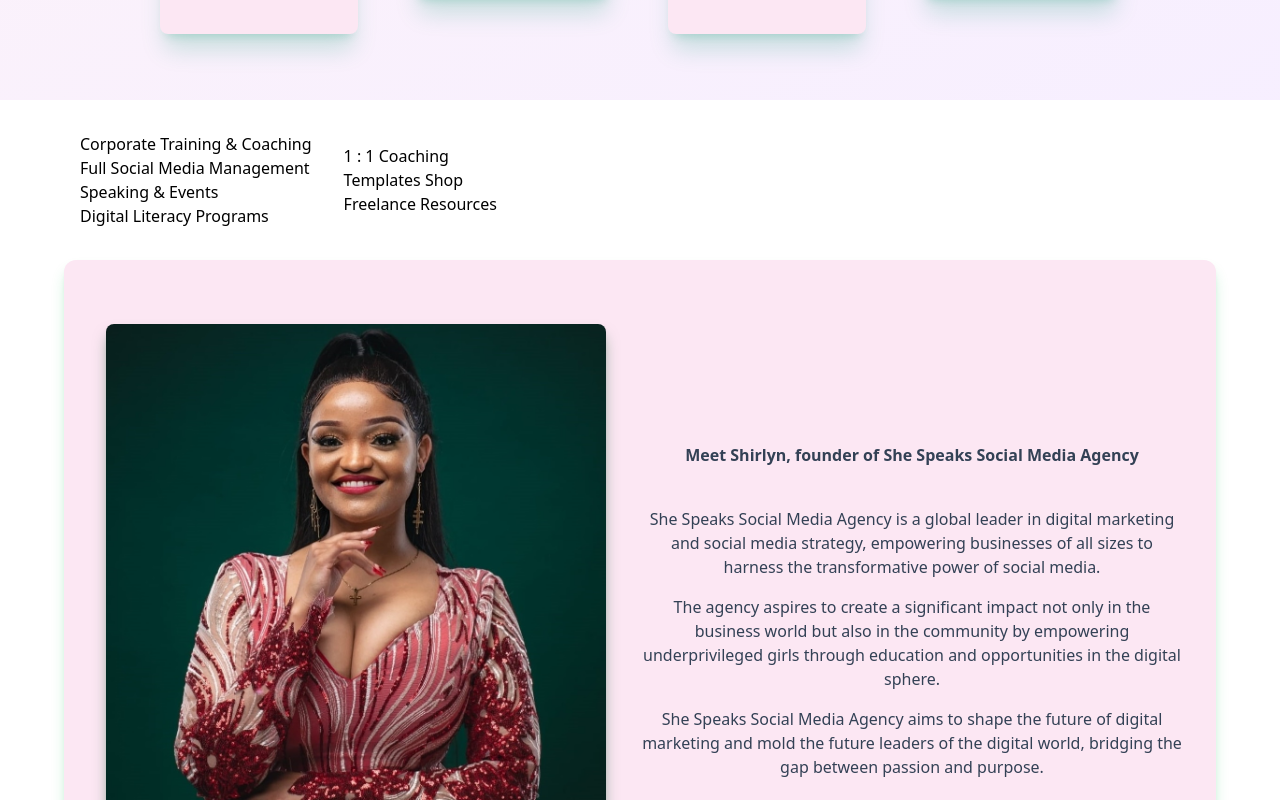
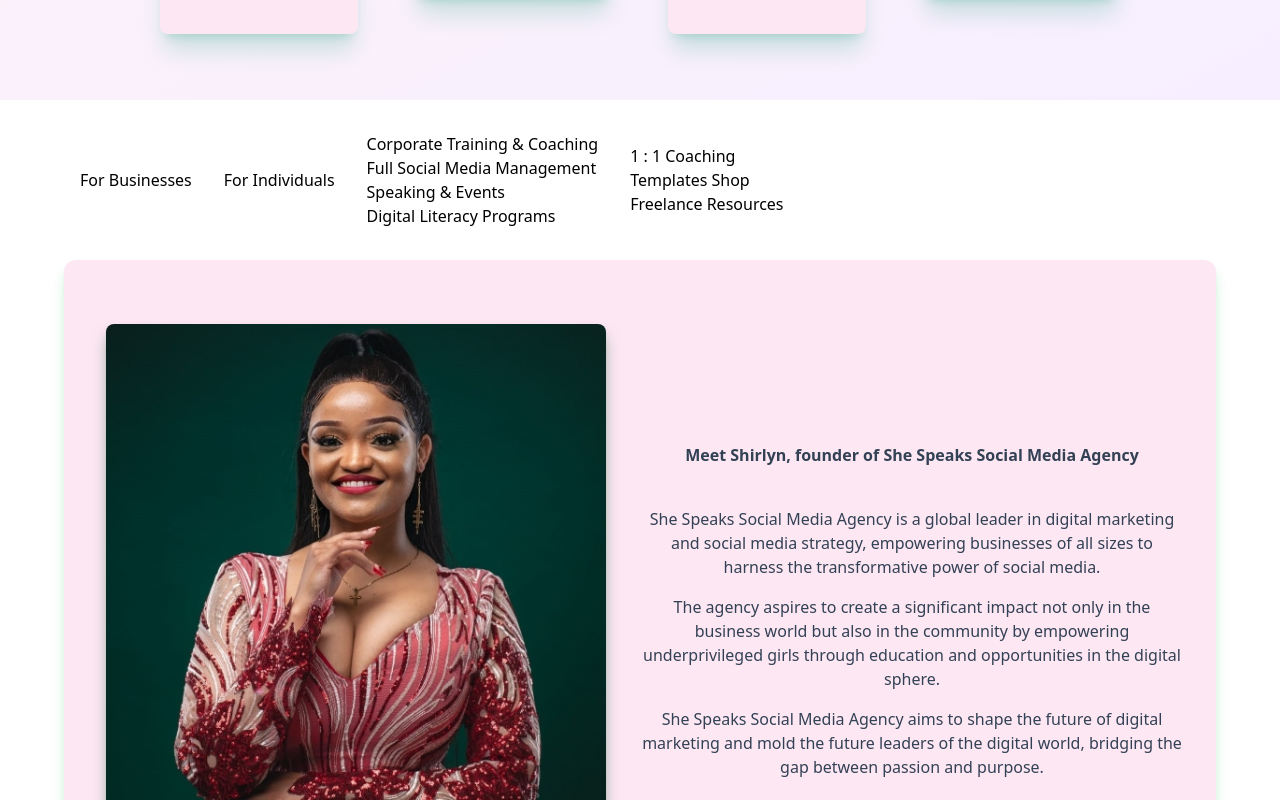
Before and after one commit to MatthewsRicky/shespeaksocial, a Next.js app: page / in a window 1280 px wide. Shown: the part 1160-1960 px from the top of the page. Built offline with nearby package versions, Linux system fonts and the light colour scheme.

Commit message:
setting up conditional renders

```diff
--- a/components/OptionsCarousel.tsx
+++ b/components/OptionsCarousel.tsx
@@ -1,8 +1,20 @@
-import React from 'react'
+"use client"
+
+import React, {useState} from 'react'
 
 const OptionsCarousel = () => {
+
+	const [optionOpen, setOptionOpen] = useState(true);
+	const [individualOpen, setIndividualOpen] = useState(true);
+
+
 	return (
 		<section className="flex gap-8 m-8 px-12 justify-start items-center ">
+
+			<button onClick={() => setOptionOpen(!optionOpen)}>For Businesses</button>
+			<button onClick={() => setIndividualOpen(!individualOpen)}>For Individuals</button>
+
+			{optionOpen ? (
 				<div>
 					<div>
 						<h1>Corporate Training & Coaching</h1>
@@ -17,6 +29,9 @@
 						<h1>Digital Literacy Programs</h1>
 					</div>
 				</div>
+			) : 	!setOptionOpen}
+
+			{individualOpen ? (
 				<div>
 					<div>
 						<h1>1 : 1 Coaching</h1>
@@ -28,6 +43,10 @@
 						<h1>Freelance Resources</h1>
 					</div>
 				</div>
+			) : !optionOpen}
+
+
+
 		</section>
 			)
 }
```
Lines whose indentation alone changed are shown as unchanged.
